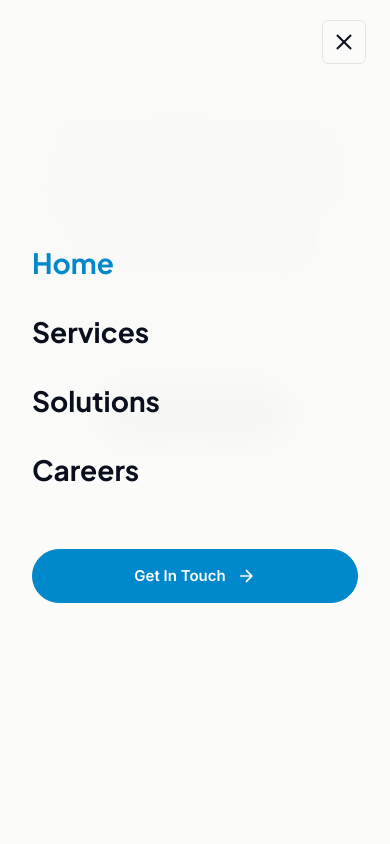
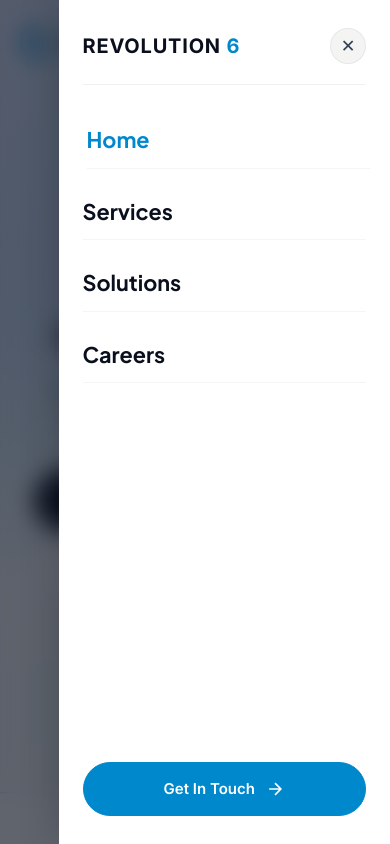
Before and after one commit to itssakthiniranjana-cmd/Revo6, a website built with Vite: page index.html in a window 390 px wide. Both pictures are taken after a click on the button "Toggle navigation menu". Shown: the top 844 px of the page. Built offline with nearby package versions, Linux system fonts and the light colour scheme.

Commit message:
Remove hero capability dock, optimize mobile responsiveness, fix mobile navigation drawer and align sliders

```diff
--- a/src/components/Header.js
+++ b/src/components/Header.js
@@ -43,15 +43,22 @@ export function renderHeader() {
           <span></span>
         </button>
       </div>
+    </header>
 
-      <!-- Mobile Navigation Drawer -->
-      <div class="mobile-nav-overlay js-mobile-nav">
+    <!-- Mobile Navigation Drawer outside header -->
+    <div class="mobile-nav-overlay js-mobile-nav" aria-hidden="true">
+      <div class="mobile-nav-content">
+        <div class="mobile-nav-header">
+          <span class="brand-text" style="font-size: 1.25rem;">REVOLUTION <span style="color: var(--brand-cyan);">6</span></span>
+          <button class="mobile-nav-close js-mobile-close" aria-label="Close menu">✕</button>
+        </div>
         <div class="mobile-nav-links">
           <a href="/" class="mobile-nav-link" data-route="/">Home</a>
           <a href="/services" class="mobile-nav-link" data-route="/services">Services</a>
           <a href="/solutions" class="mobile-nav-link" data-route="/solutions">Solutions</a>
           <a href="/careers" class="mobile-nav-link" data-route="/careers">Careers</a>
         </div>
+        <div style="margin-top: auto; padding-top: 24px;">
           <button class="btn btn-cyan js-open-contact-modal mobile-cta-btn" style="width: 100%;">
             <span>Get In Touch</span>
             <svg class="btn-icon" viewBox="0 0 24 24" fill="none" stroke="currentColor" stroke-width="2">
@@ -59,30 +66,57 @@ export function renderHeader() {
             </svg>
           </button>
         </div>
-    </header>
+      </div>
+    </div>
   `;
 }
 
 export function initHeaderEvents() {
   const toggle = document.querySelector('.js-mobile-toggle');
   const overlay = document.querySelector('.js-mobile-nav');
+  const closeBtn = document.querySelector('.js-mobile-close');
 
   if (toggle && overlay) {
-    toggle.addEventListener('click', () => {
-      const isOpen = toggle.classList.toggle('open');
-      overlay.classList.toggle('open');
-      toggle.setAttribute('aria-expanded', isOpen ? 'true' : 'false');
-      document.body.style.overflow = isOpen ? 'hidden' : '';
+    const setMenuOpen = (open) => {
+      toggle.classList.toggle('open', open);
+      overlay.classList.toggle('open', open);
+      toggle.setAttribute('aria-expanded', open ? 'true' : 'false');
+      overlay.setAttribute('aria-hidden', open ? 'false' : 'true');
+      document.body.style.overflow = open ? 'hidden' : '';
+    };
+
+    toggle.addEventListener('click', (e) => {
+      e.stopPropagation();
+      const isOpen = !overlay.classList.contains('open');
+      setMenuOpen(isOpen);
     });
+
+    if (closeBtn) {
+      closeBtn.addEventListener('click', (e) => {
+        e.stopPropagation();
+        setMenuOpen(false);
+      });
+    }
 
     // Close when link clicked
     overlay.querySelectorAll('.mobile-nav-link, .mobile-cta-btn').forEach(link => {
       link.addEventListener('click', () => {
-        toggle.classList.remove('open');
-        overlay.classList.remove('open');
-        toggle.setAttribute('aria-expanded', 'false');
-        document.body.style.overflow = '';
+        setMenuOpen(false);
       });
+    });
+
+    // Close when clicking on backdrop
+    overlay.addEventListener('click', (e) => {
+      if (e.target === overlay) {
+        setMenuOpen(false);
+      }
+    });
+
+    // Close on Escape key
+    document.addEventListener('keydown', (e) => {
+      if (e.key === 'Escape' && overlay.classList.contains('open')) {
+        setMenuOpen(false);
+      }
     });
   }
 }
--- a/src/pages/Home.js
+++ b/src/pages/Home.js
@@ -43,24 +43,6 @@ export function renderHome() {
                 <button class="btn btn-secondary js-open-contact-modal" style="padding: 16px 30px; font-size: 1.05rem;">
                   <span>Inquire Directly</span>
                 </button>
-              </div>
-
-              <!-- Unique Capability Micro-Dock -->
-              <div class="hero-capability-dock">
-                <a href="/services#accounting" class="hero-dock-item">
-                  <span class="hero-dock-dot"></span>
-                  <span>FINTECH & ACCOUNTING</span>
-                </a>
-                <span class="hero-dock-divider"></span>
-                <a href="/services#software" class="hero-dock-item">
-                  <span class="hero-dock-dot"></span>
-                  <span>ENTERPRISE SOFTWARE</span>
-                </a>
-                <span class="hero-dock-divider"></span>
-                <a href="/services#wms" class="hero-dock-item">
-                  <span class="hero-dock-dot"></span>
-                  <span>WMS & SUPPLY CHAIN</span>
-                </a>
               </div>
             </div>
           </div>
--- a/src/styles/components.css
+++ b/src/styles/components.css
@@ -171,50 +171,97 @@
   transform: translateY(-7px) rotate(-45deg);
 }
 
-/* Mobile Navigation Overlay */
+/* Mobile Navigation Overlay & Slide Drawer */
 .mobile-nav-overlay {
   position: fixed;
   top: 0;
   left: 0;
   right: 0;
   bottom: 0;
-  background: rgba(251, 251, 249, 0.98);
-  backdrop-filter: blur(20px);
-  -webkit-backdrop-filter: blur(20px);
-  z-index: 99;
+  background: rgba(11, 17, 32, 0.65);
+  backdrop-filter: blur(12px);
+  -webkit-backdrop-filter: blur(12px);
+  z-index: 1000;
   display: flex;
-  flex-direction: column;
-  justify-content: center;
-  padding: 40px 32px;
+  justify-content: flex-end;
   opacity: 0;
   pointer-events: none;
-  transform: translateY(-20px);
-  transition: opacity var(--transition-normal), transform var(--transition-normal);
+  transition: opacity 0.3s cubic-bezier(0.16, 1, 0.3, 1);
 }
 
 .mobile-nav-overlay.open {
   opacity: 1;
   pointer-events: auto;
-  transform: translateY(0);
+}
+
+.mobile-nav-content {
+  width: 85%;
+  max-width: 360px;
+  height: 100%;
+  background: var(--bg-surface);
+  box-shadow: -10px 0 30px rgba(0, 0, 0, 0.15);
+  display: flex;
+  flex-direction: column;
+  padding: 28px 24px;
+  transform: translateX(100%);
+  transition: transform 0.35s cubic-bezier(0.16, 1, 0.3, 1);
+  overflow-y: auto;
+}
+
+.mobile-nav-overlay.open .mobile-nav-content {
+  transform: translateX(0);
+}
+
+.mobile-nav-header {
+  display: flex;
+  justify-content: space-between;
+  align-items: center;
+  padding-bottom: 20px;
+  border-bottom: 1px solid var(--border-subtle);
+  margin-bottom: 28px;
+}
+
+.mobile-nav-close {
+  width: 36px;
+  height: 36px;
+  border-radius: 50%;
+  background: var(--bg-canvas-subtle);
+  border: 1px solid var(--border-subtle);
+  display: flex;
+  align-items: center;
+  justify-content: center;
+  font-size: 1.1rem;
+  color: var(--text-secondary);
+  cursor: pointer;
+  transition: all var(--transition-fast);
+}
+
+.mobile-nav-close:hover {
+  background: var(--border-light);
+  color: var(--text-primary);
 }
 
 .mobile-nav-links {
   display: flex;
   flex-direction: column;
-  gap: 24px;
-  margin-bottom: 40px;
+  gap: 16px;
+  margin-bottom: 32px;
 }
 
 .mobile-nav-link {
   font-family: var(--font-display);
-  font-size: 1.75rem;
+  font-size: 1.35rem;
   font-weight: 700;
   color: var(--text-primary);
+  padding: 10px 0;
+  border-bottom: 1px solid rgba(15, 23, 42, 0.04);
   transition: color var(--transition-fast), transform var(--transition-fast);
 }
 
+.mobile-nav-link:hover,
 .mobile-nav-link.active {
   color: var(--brand-cyan);
+  transform: translateX(4px);
 }
 
 .mobile-cta-btn {
@@ -582,6 +629,17 @@
   overflow-y: auto;
 }
 
+@media (max-width: 640px) {
+  .modal-backdrop {
+    padding: 16px;
+  }
+
+  .modal-dialog {
+    padding: 28px 20px;
+    border-radius: var(--radius-lg);
+  }
+}
+
 .modal-backdrop.open .modal-dialog {
   transform: translateY(0) scale(1);
 }
--- a/src/styles/layout.css
+++ b/src/styles/layout.css
@@ -29,6 +29,14 @@
   margin-right: auto;
   padding-left: 24px;
   padding-right: 24px;
+}
+
+@media (max-width: 480px) {
+  .container,
+  .container-narrow {
+    padding-left: 18px;
+    padding-right: 18px;
+  }
 }
 
 /* Section Spatial Rules */
--- a/src/styles/pages.css
+++ b/src/styles/pages.css
@@ -67,34 +67,49 @@
 
 .hero-main-title {
   font-family: var(--font-display);
-  font-size: clamp(3rem, 6.2vw, 5.25rem);
+  font-size: clamp(2.35rem, 6vw, 5.25rem);
   font-weight: 800;
-  line-height: 1.05;
+  line-height: 1.08;
   letter-spacing: -0.04em;
   color: var(--text-primary);
   max-width: 980px;
   margin: 0 auto;
+  text-wrap: balance;
 }
 
 .hero-sub-copy {
-  font-size: clamp(1.2rem, 1.8vw, 1.45rem);
+  font-size: clamp(1.1rem, 2vw, 1.45rem);
   line-height: 1.6;
   color: var(--text-secondary);
   max-width: 740px;
   margin: 0 auto;
+  text-wrap: balance;
 }
 
 .hero-cta-group {
   display: flex;
   align-items: center;
   justify-content: flex-start;
-  gap: 18px;
+  gap: 16px;
   flex-wrap: wrap;
-  margin-top: 10px;
+  margin-top: 12px;
 }
 
 .home-hero-center-wrap .hero-cta-group {
   justify-content: center;
+}
+
+@media (max-width: 480px) {
+  .hero-cta-group {
+    flex-direction: column;
+    width: 100%;
+    gap: 12px;
+  }
+
+  .hero-cta-group .btn {
+    width: 100%;
+    max-width: 320px;
+  }
 }
 
 /* Subpage Hero Grid Layout (Services, Solutions, Careers) */
@@ -112,55 +127,6 @@
     grid-template-columns: 1.15fr 0.85fr;
     gap: 64px;
   }
-}
-
-/* Unique Floating Capability Micro-Dock */
-.hero-capability-dock {
-  display: flex;
-  align-items: center;
-  justify-content: center;
-  gap: 12px;
-  flex-wrap: wrap;
-  margin-top: 36px;
-  padding: 10px 18px;
-  background: rgba(255, 255, 255, 0.75);
-  backdrop-filter: blur(16px);
-  -webkit-backdrop-filter: blur(16px);
-  border: 1px solid rgba(255, 255, 255, 0.9);
-  border-radius: var(--radius-pill);
-  box-shadow: 0 16px 36px -8px rgba(15, 23, 42, 0.08), 0 0 0 1px rgba(0, 136, 204, 0.08);
-}
-
-.hero-dock-item {
-  display: inline-flex;
-  align-items: center;
-  gap: 8px;
-  font-family: var(--font-mono);
-  font-size: 0.75rem;
-  font-weight: 600;
-  color: var(--text-secondary);
-  padding: 6px 14px;
-  border-radius: var(--radius-pill);
-  background: transparent;
-  transition: all var(--transition-fast);
-}
-
-.hero-dock-item:hover {
-  background: rgba(0, 136, 204, 0.08);
-  color: var(--brand-cyan);
-}
-
-.hero-dock-dot {
-  width: 6px;
-  height: 6px;
-  border-radius: 50%;
-  background: var(--brand-cyan);
-}
-
-.hero-dock-divider {
-  width: 1px;
-  height: 14px;
-  background: var(--border-light);
 }
 
 /* Floating Layer Badges */
@@ -361,6 +327,19 @@
   overflow: hidden;
 }
 
+@media (max-width: 768px) {
+  .asymmetric-card-wide {
+    padding: 28px 20px;
+    gap: 24px;
+    border-radius: var(--radius-lg);
+  }
+
+  .asymmetric-card-tall {
+    padding: 28px 20px;
+    border-radius: var(--radius-lg);
+  }
+}
+
 .asymmetric-card-wide:hover,
 .asymmetric-card-tall:hover {
   transform: translateY(-5px);
@@ -501,6 +480,13 @@
   overflow: hidden;
 }
 
+@media (max-width: 768px) {
+  .trust-stat-card {
+    padding: 36px 24px;
+    border-radius: var(--radius-lg);
+  }
+}
+
 .trust-stat-card::before {
   content: '';
   position: absolute;
@@ -587,9 +573,15 @@
   .solutions-rail-list {
     flex-direction: row;
     overflow-x: auto;
+    -webkit-overflow-scrolling: touch;
+    scrollbar-width: none;
+    -ms-overflow-style: none;
     padding-bottom: 8px;
-    gap: 8px;
-    -webkit-overflow-scrolling: touch;
+    gap: 10px;
+  }
+
+  .solutions-rail-list::-webkit-scrollbar {
+    display: none;
   }
 }
 
@@ -609,9 +601,9 @@
 
 @media (max-width: 768px) {
   .solution-rail-item {
-    min-width: 200px;
+    min-width: 220px;
     flex-shrink: 0;
-    padding: 14px 16px;
+    padding: 16px 18px;
   }
 }
 
@@ -823,7 +815,7 @@
   position: sticky;
   top: var(--header-height);
   z-index: 90;
-  background: rgba(251, 251, 249, 0.92);
+  background: rgba(251, 251, 249, 0.94);
   backdrop-filter: blur(16px);
   -webkit-backdrop-filter: blur(16px);
   border-top: 1px solid var(--border-subtle);
@@ -832,13 +824,29 @@
   transition: top var(--transition-normal);
 }
 
+.site-header.scrolled ~ main .sticky-service-nav-wrap {
+  top: var(--header-height-scrolled);
+}
+
+@media (max-width: 768px) {
+  .sticky-service-nav-wrap {
+    padding: 8px 0;
+  }
+}
+
 .service-subnav-list {
   display: flex;
   align-items: center;
-  gap: 12px;
+  gap: 10px;
   overflow-x: auto;
   -webkit-overflow-scrolling: touch;
-  padding: 4px 0;
+  scrollbar-width: none;
+  -ms-overflow-style: none;
+  padding: 4px 2px;
+}
+
+.service-subnav-list::-webkit-scrollbar {
+  display: none;
 }
 
 .service-subnav-item {
@@ -855,7 +863,15 @@
   color: var(--text-secondary);
   text-decoration: none;
   white-space: nowrap;
+  flex-shrink: 0;
   transition: all var(--transition-fast);
+}
+
+@media (max-width: 768px) {
+  .service-subnav-item {
+    padding: 8px 16px;
+    font-size: 0.8125rem;
+  }
 }
 
 .service-subnav-item:hover {
@@ -1296,6 +1312,13 @@
   box-shadow: 0 20px 40px -10px rgba(15, 23, 42, 0.08);
 }
 
+@media (max-width: 768px) {
+  .careers-contact-box {
+    padding: 28px 20px;
+    border-radius: var(--radius-xl);
+  }
+}
+
 /* --------------------------------------------------------------------------
    13. NEWSLETTER EDITORIAL CONTAINER
    -------------------------------------------------------------------------- */
@@ -1320,6 +1343,13 @@
   overflow: hidden;
   border-top: 1px solid rgba(14, 165, 233, 0.22);
   border-bottom: 1px solid rgba(255, 255, 255, 0.08);
+}
+
+@media (max-width: 768px) {
+  .section-contact-cta {
+    padding-top: 64px;
+    padding-bottom: 64px;
+  }
 }
 
 .section-contact-cta::before {
```
Lines whose indentation alone changed are shown as unchanged.
